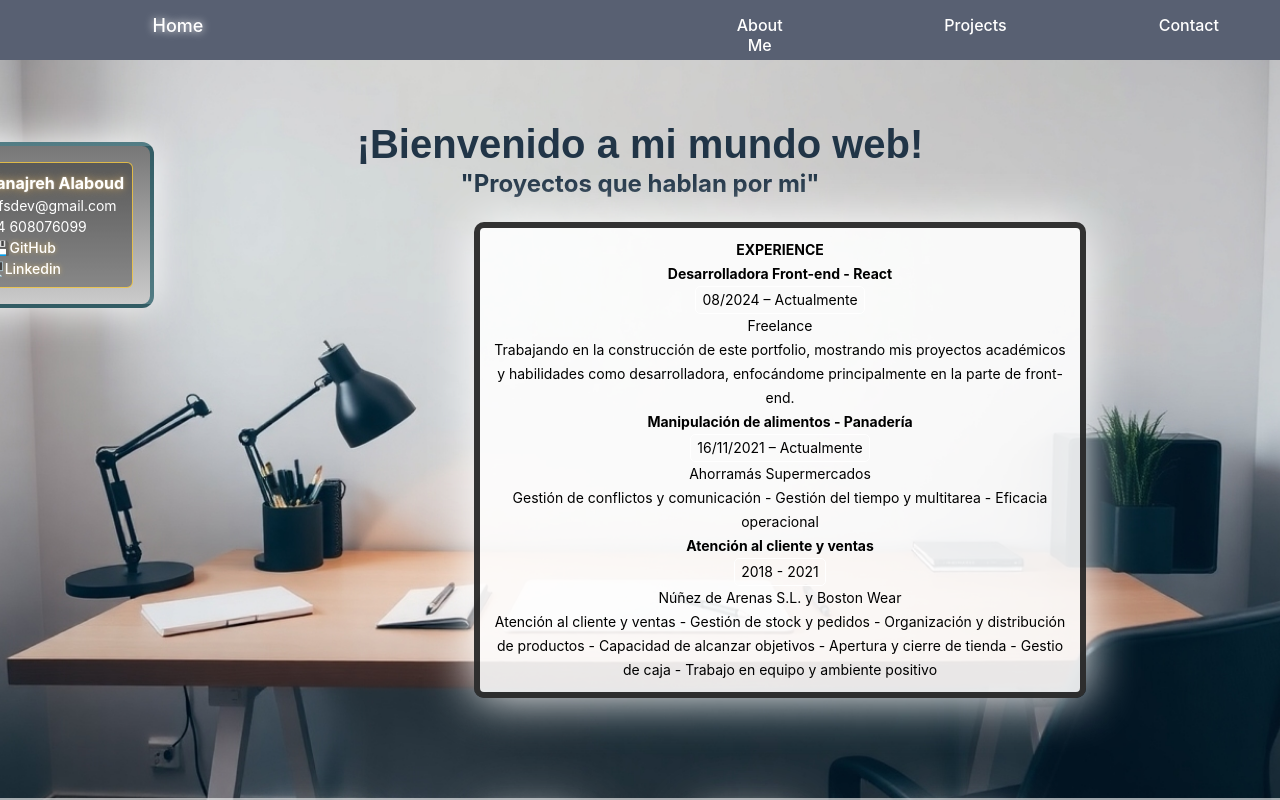
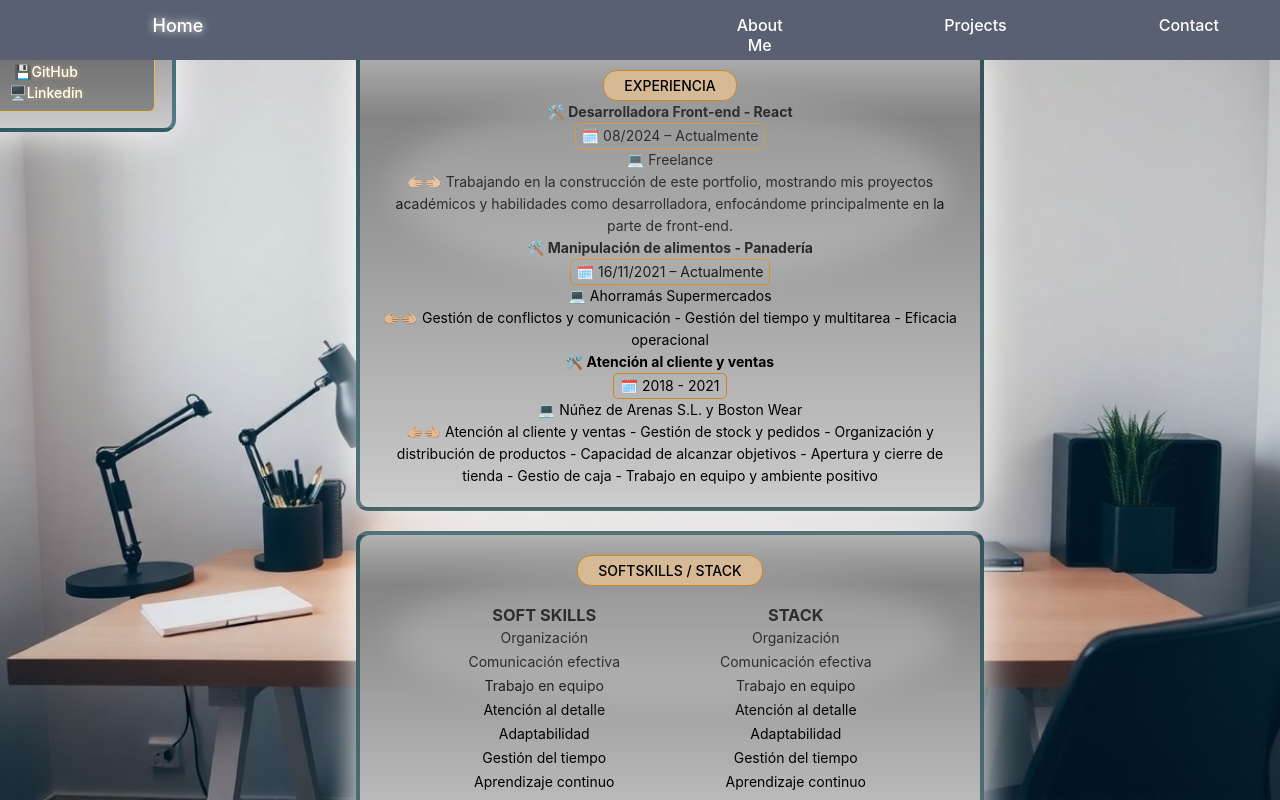
Before and after one commit to raquel-manajreh/Portfolio-Personal, a React (Vite) app: page / in a window 1280 px wide. Shown: the top 800 px of the page. Built offline with nearby package versions, Linux system fonts and the light colour scheme.

Commit message:
componente de SkillsStack creado y con css añadido, añadido también al app para que se visualice en la web. Me falta añadir funcionalidad a los botones

```diff
--- a/src/Pages/Home/Experience/Experience.css
+++ b/src/Pages/Home/Experience/Experience.css
@@ -1,15 +1,58 @@
-.cardExperience{
+.computerCard {
+    position: relative;
     margin-top: 20px;
+    left: -100px;
     width: 580px;
     text-align: center;
     font-size: 14px;
     color: #000000;
-    background-color: rgba(255, 255, 255, 0.892);
-    padding: 10px;
-    border-radius: 10px;
-    border: 6px solid rgba(0, 0, 0, 0.8); /* Borde brillante dentro de la pantalla */
-    line-height: 24px;
-    box-shadow: 0 0 50px rgb(255, 255, 255);
+    padding: 20px;
+    line-height: 22px;
+    background: linear-gradient(to bottom, #777777, #cbcbcb);
+    border: 4px solid rgba(4, 59, 70, 0.6);
+    border-radius: 12px;
+    box-shadow: 0 0 40px rgb(255, 255, 255);
+}
+
+.computerCard::before {
+    content: "";
+    position: absolute;
+    top: 10%;
+    left: 5%;
+    width: 90%;
+    height: 40%;
+    background: rgba(255, 255, 255, 0.3);
+    filter: blur(15px);
+    border-radius: 50%;
+    opacity: 0.6;
+}
+
+.computerCard::after {
+    content: "";
+    position: absolute;
+    top: 0;
+    left: 0;
+    width: 100%;
+    height: 15%;
+    background: linear-gradient(to bottom, rgba(255, 255, 255, 0.544), transparent);
+    opacity: 0.8;
+    border-top-left-radius: 10px;
+    border-top-right-radius: 10px;
+}
+
+.tittleButton{
+    background-color: #d6ba96;
+    position: relative;
+    z-index: 10;
+    border-radius: 14px;
+    padding: 6px 20px;
+    border: 1px solid rgb(205, 134, 35);
+}
+.tittleButton:hover{
+    transition: font-size 0.2s ease;
+    font-size: 16px;
+    text-shadow: 0 0 5px rgba(255, 255, 255, 0.8);
+
 }
 
 .workstation{
@@ -18,7 +61,7 @@
 
 .workdate {
     display: inline-block;
-    border: 1px solid white;
+    border: 1px solid rgb(205, 134, 35);
     border-radius: 5px;
     padding: 1px 6px;
     box-sizing: border-box;
--- a/src/Pages/Home/Experience/Experience.jsx
+++ b/src/Pages/Home/Experience/Experience.jsx
@@ -3,13 +3,13 @@ import "./Experience.css";
 function Experience({data}) {
   return (
     <div>
-        <div className="experience cardExperience">
-        <h4 className="workname">EXPERIENCE</h4>
+        <div className=" computerCard">
+        <button className="tittleButton">EXPERIENCIA</button>
             {data.map((item, i)=><article key={i}>
-               <p className="workstation">{item.name}</p>
-               <p className="workdate">{item.date}</p>
-               <p className="job">{item.where}</p>
-               <p className="workdescription">{item.description}</p>
+               <p className="workstation">🛠️ {item.name}</p>
+               <p className="workdate">🗓️ {item.date}</p>
+               <p className="job">💻 {item.where}</p>
+               <p className="workdescription">🫱🏼‍🫲🏼 {item.description}</p>
 
             </article>)}
         </div>
--- a/src/Pages/Home/Home.css
+++ b/src/Pages/Home/Home.css
@@ -5,9 +5,9 @@
 
 .habilitiesDiv {
   display: flex;
-  justify-content: space-between; /* Espacia los elementos */
-  align-items: flex-start; /* Alinea arriba si tienen alturas distintas */
-  gap: 20px; /* Espacio entre elementos */
+  justify-content: center;
+  justify-content: space-between;
+  align-items: flex-start;
 }
 
 .myName{
--- a/src/Pages/Home/Info/Info.css
+++ b/src/Pages/Home/Info/Info.css
@@ -3,10 +3,10 @@
     flex-direction: column;
     align-items: center;
     justify-content: center;
-    position: relative; /* o fixed si quieres que se mantenga fijo */
-    left: -300px; /* Ajusta según necesites */
-    bottom: 60px; /* Ajusta la altura según prefieras */
-    width: 220px; /* Ajusta según el tamaño deseado */
+    position: relative;
+    left: -280px;
+    bottom: 60px;
+    width: 220px;
     background: linear-gradient(to bottom, #777777, #cbcbcb);
     border: 4px solid rgba(4, 74, 88, 0.6);
     border-radius: 12px;
@@ -21,11 +21,11 @@
     background-color: rgba(0, 0, 0, 0.3);
     padding: 8px;
     border-radius: 6px;
-    border: 1px solid rgba(255, 209, 69, 0.8); /* Borde brillante dentro de la pantalla */
+    border: 1px solid rgba(255, 209, 69, 0.8);
   }
 
   img {
-    width: 100px; /* Ajuste para que encaje bien */
+    width: 100px;
     border-radius: 10px;
     margin-bottom: 10px;
   }
@@ -39,7 +39,7 @@
   a {
     color: rgb(255, 255, 255) !important;
     text-decoration: none;
-    text-shadow: 0 0 5px rgba(227, 190, 105, 0.8); /* Efecto de resplandor en el texto */
+    text-shadow: 0 0 5px rgba(227, 190, 105, 0.8);
   }
   a:hover{
     color:#ffffff;
--- a/src/Pages/Home/ProjectsList/Projects.jsx
+++ b/src/Pages/Home/ProjectsList/Projects.jsx
@@ -9,11 +9,10 @@ function Projects({ projectsList }) {
                 <a href={item.link} target="_blank" rel="noopener noreferrer">Ver proyecto</a>
             </div>
         </article>
-    )); // Hacer los "móviles/fondo con CSS"
+    ));
 
     return (
         <div className="projects-container">
-        {/* LISTADO DE PROYECTOS PINTADOS EN SMARTPHONES */}
          {htmlProjects}
         </div>
     );
--- a/src/Pages/Home/SkillsStack/SkillsStack.css
+++ b/src/Pages/Home/SkillsStack/SkillsStack.css
@@ -0,0 +1,12 @@
+.skillsStacks{
+    display: flex;
+    justify-content: center;
+    gap: 100px;
+    margin-top: 10px;
+    padding: 8px;
+}
+
+.ulSkillsStack{
+    list-style: none;
+    line-height: 24px;
+}
--- a/src/Pages/Home/SkillsStack/SkillsStack.jsx
+++ b/src/Pages/Home/SkillsStack/SkillsStack.jsx
@@ -1,9 +1,29 @@
+import "./SkillsStack.css";
 
 function SkillsStack({data}) {
   return (
-    <div>
+  <div className=" computerCard">
+    <button className="tittleButton">SOFTSKILLS / STACK</button>
 
-    </div>
+    <section className="skillsStacks">
+      <article>
+        <h3 className="skillsStackName">SOFT SKILLS</h3>
+        <ul className="ulSkillsStack">
+          {data.map((skill, i) =>(
+            <li key={i}>{skill}</li>
+          ))}
+        </ul>
+      </article>
+      <article>
+        <h3 className="skillsStackName">STACK</h3>
+        <ul className="ulSkillsStack">
+          {data.map((stack, i) =>(
+            <li key={i}>{stack}</li>
+          ))}
+        </ul>
+      </article>
+    </section>
+  </div>
   )
 }
 
```
Also changed, not shown: src/Pages/Home/ProjectsList/Projects.css (added, +93 -0 lines).
